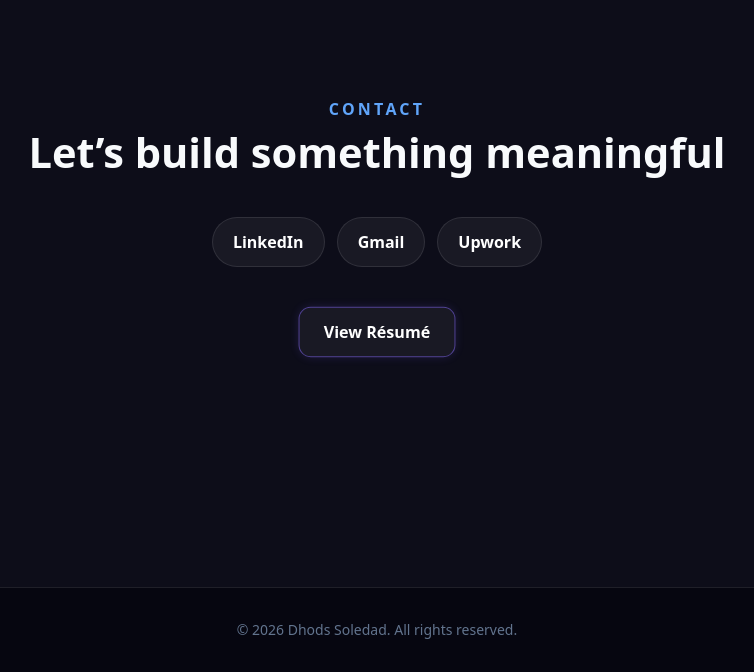
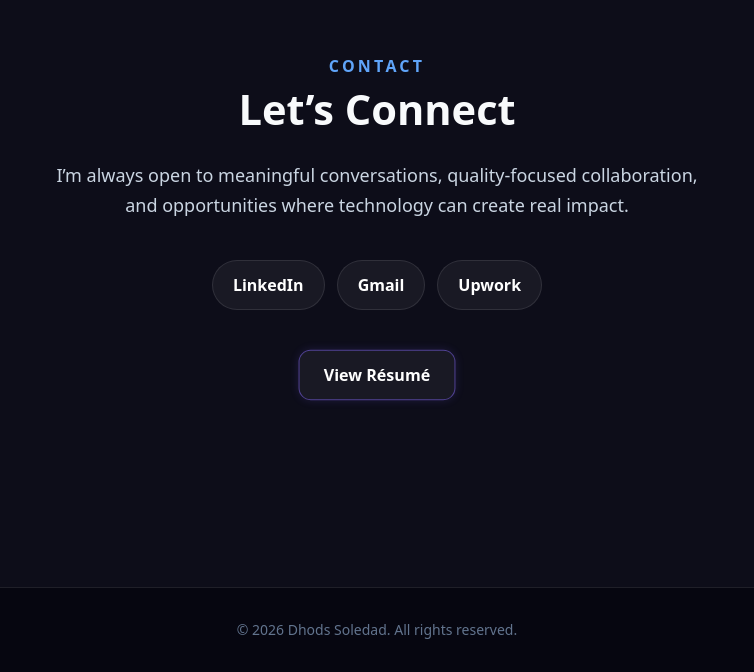
Before and after one commit to xXSOLEDADXx22/dhods-portfolio, a Next.js app: page / in a window 1280 px wide. Shown: the part 3597-4269 px from the top of the page, without its empty margins (263-1017 px from the left). Built offline with nearby package versions, Linux system fonts and the light colour scheme.

Commit message:
Fix contact section description

```diff
--- a/data/portfolio.ts
+++ b/data/portfolio.ts
@@ -276,6 +276,8 @@ Dhods deserves this recommendation. He is a solid addition to any team. Salamat
     ],
 
     contact: {
-        heading: "Let’s build something meaningful",
-        },
+        heading: "Let’s Connect",
+        description:
+            "I’m always open to meaningful conversations, quality-focused collaboration, and opportunities where technology can create real impact.",
+    },
 };
```
